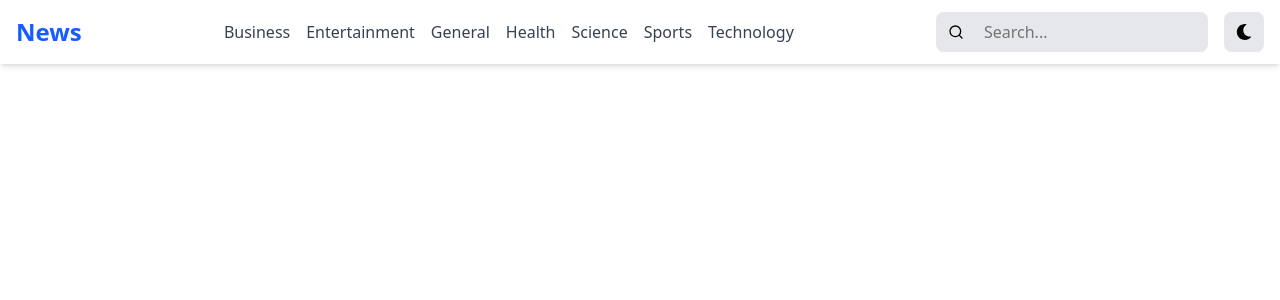
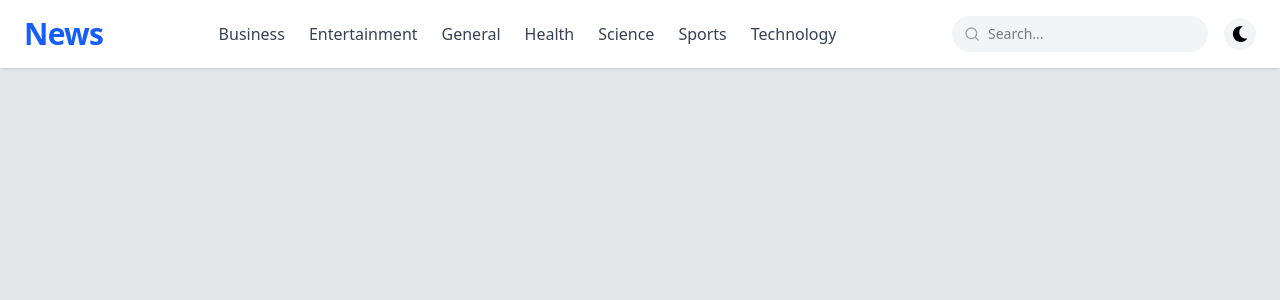
Before and after one commit to YounesBensafia/y4news, a React (Vite) app: page / in a window 1280 px wide. Shown: the top 300 px of the page. Built offline with nearby package versions, Linux system fonts and the light colour scheme.

Commit message:
Implement theme context and routing; add News page and theme toggle in Navbar

```diff
--- a/src/App.jsx
+++ b/src/App.jsx
@@ -1,10 +1,17 @@
-import React from "react";
+import React, { use } from "react";
 import Navbar from "./components/Navbar";
+import News from "./pages/News";
+import { ThemeContext } from "./context/ThemeContext";
 
 const App = () => {
+  const { theme } = React.useContext(ThemeContext);
+  React.useEffect(() => {
+    document.documentElement.setAttribute("data-theme", theme);
+  }, [theme]);
   return (
     <div>
       <Navbar />
+      <News />
     </div>
   );
 };
--- a/src/components/Navbar.jsx
+++ b/src/components/Navbar.jsx
@@ -1,10 +1,17 @@
 import React from "react";
-import { Search } from "lucide-react"; // Ensure you have lucide-react installed
-import { FaMoon } from "react-icons/fa"; // Ensure you have react-icons installed
-import { Link } from 'react-router-dom';
-
+import { Search } from "lucide-react";
+import { FaMoon, FaSun } from "react-icons/fa";
+import { Link } from "react-router-dom";
+import { Menu, X } from "lucide-react";
+import { ThemeContext } from "../context/ThemeContext";
 
 const Navbar = () => {
+  const { theme, setTheme } = React.useContext(ThemeContext);
+  const toggleTheme = () => {
+    setTheme(theme === "light" ? "dark" : "light");
+    console.log(`Theme changed to ${theme === "light" ? "dark" : "light"}`);
+  };
+
   const links = [
     { name: "Business", path: "/business" },
     { name: "Entertainment", path: "/entertainment" },
@@ -14,36 +21,51 @@ const Navbar = () => {
     { name: "Sports", path: "/sports" },
     { name: "Technology", path: "/technology" },
   ];
+
   return (
-    <nav className="fixed w-full bg-white z-10 shadow-md">
-      <div className="max-w-7xl mx-auto px-4 py-3 flex items-center justify-between">
-        {/* logo */}
-          <Link to="/" className="md:text-2xl text-lg font-bold text-blue-600 cursor-pointer hover:text-blue-800 transition duration-400">
-            News
-          </Link>
-          {/* Desktop Links */}
-        <div className="hidden md:flex space-x-4">
+    <nav className="fixed w-full bg-white z-10 shadow-sm  border-b-blue-400">
+      <div className="max-w-7xl mx-auto px-6 py-4 flex items-center justify-between">
+        {/* Logo */}
+        <Link
+          to="/"
+          className="md:text-3xl text-xl font-extrabold text-blue-600 tracking-tight hover:text-blue-700 transition-colors"
+        >
+          News
+        </Link>
+
+        {/* Desktop Links */}
+        <div className="hidden md:flex space-x-6">
           {links.map((link) => (
             <Link
               key={link.name}
               to={link.path}
-              className="text-gray-700 hover:text-blue-600 transition duration-300"
+              className="text-gray-700 font-medium hover:text-blue-500 underline-offset-4 transition-all"
             >
               {link.name}
             </Link>
           ))}
         </div>
-        <div className="flex items-center justify-center gap-4">
-          <div className="relative bg-gray-200 p-2 rounded-lg">
-            <Search className="absolute left-3 top-1/2 transform -translate-y-1/2 text-muted-foreground h-4 w-4" />
+
+        {/* Search and Dark Mode */}
+        <div className="flex items-center gap-4">
+          <div className="relative">
+            <span className="absolute left-3 top-1/2 -translate-y-1/2 text-gray-400">
+              <Search className="h-4 w-4" />
+            </span>
             <input
               type="text"
               placeholder="Search..."
-              className="md:pl-10 pl-7 w-30 md:w-64 outline-none focus:outline-none"
+              className="md:w-64 w-32 pl-9 py-2 text-sm rounded-full bg-gray-100 focus:outline-none focus:ring-2 focus:ring-blue-400 transition"
             />
           </div>
-          <button className="bg-gray-200 px-3 py-3 rounded-lg cursor-pointer">
-            <FaMoon />
+          <button
+            onClick={toggleTheme}
+            className="p-2 rounded-full bg-gray-100 hover:bg-gray-200 transition"
+          >
+            {theme === "light" ? <FaMoon /> : <FaSun />}
+          </button>
+          <button className="md:hidden">
+            <Menu size={25} />
           </button>
         </div>
       </div>
--- /dev/null
+++ b/src/context/ThemeContext.jsx
@@ -0,0 +1,21 @@
+import { createContext, useState, useEffect } from "react";
+
+export const ThemeContext = createContext();
+
+export const ThemeProvider = ({ children }) => {
+  const [theme, setTheme] = useState(() => {
+    return localStorage.getItem("theme") || "light";
+  });
+
+  useEffect(() => {
+    // Applique le thème à l'élément racine
+    document.documentElement.setAttribute("data-theme", theme);
+    localStorage.setItem("theme", theme);
+  }, [theme]);
+
+  return (
+    <ThemeContext.Provider value={{ theme, setTheme }}>
+      {children}
+    </ThemeContext.Provider>
+  );
+};
--- a/src/index.css
+++ b/src/index.css
@@ -1 +1,3 @@
 @import "tailwindcss";
+
+@custom-variant dark (&:where([data-theme=dark], [data-theme=dark] *));
--- a/src/main.jsx
+++ b/src/main.jsx
@@ -3,12 +3,15 @@ import React from 'react';
 import ReactDOM from 'react-dom/client';
 import App from './App.jsx';
 import { BrowserRouter } from 'react-router-dom';
+import { ThemeProvider } from './context/ThemeContext.jsx';
 import './index.css';
 
 ReactDOM.createRoot(document.getElementById('root')).render(
   <React.StrictMode>
-    <BrowserRouter>
-      <App />
-    </BrowserRouter>
+    <ThemeProvider>
+      <BrowserRouter>
+        <App />
+      </BrowserRouter>
+    </ThemeProvider>
   </React.StrictMode>
 );
--- /dev/null
+++ b/src/pages/News.jsx
@@ -0,0 +1,11 @@
+import React from 'react'
+
+const News = () => {
+  return (
+    <div className="h-screen bg-gray-200 dark:bg-dark-800">
+
+    </div>
+  )
+}
+
+export default News
```
